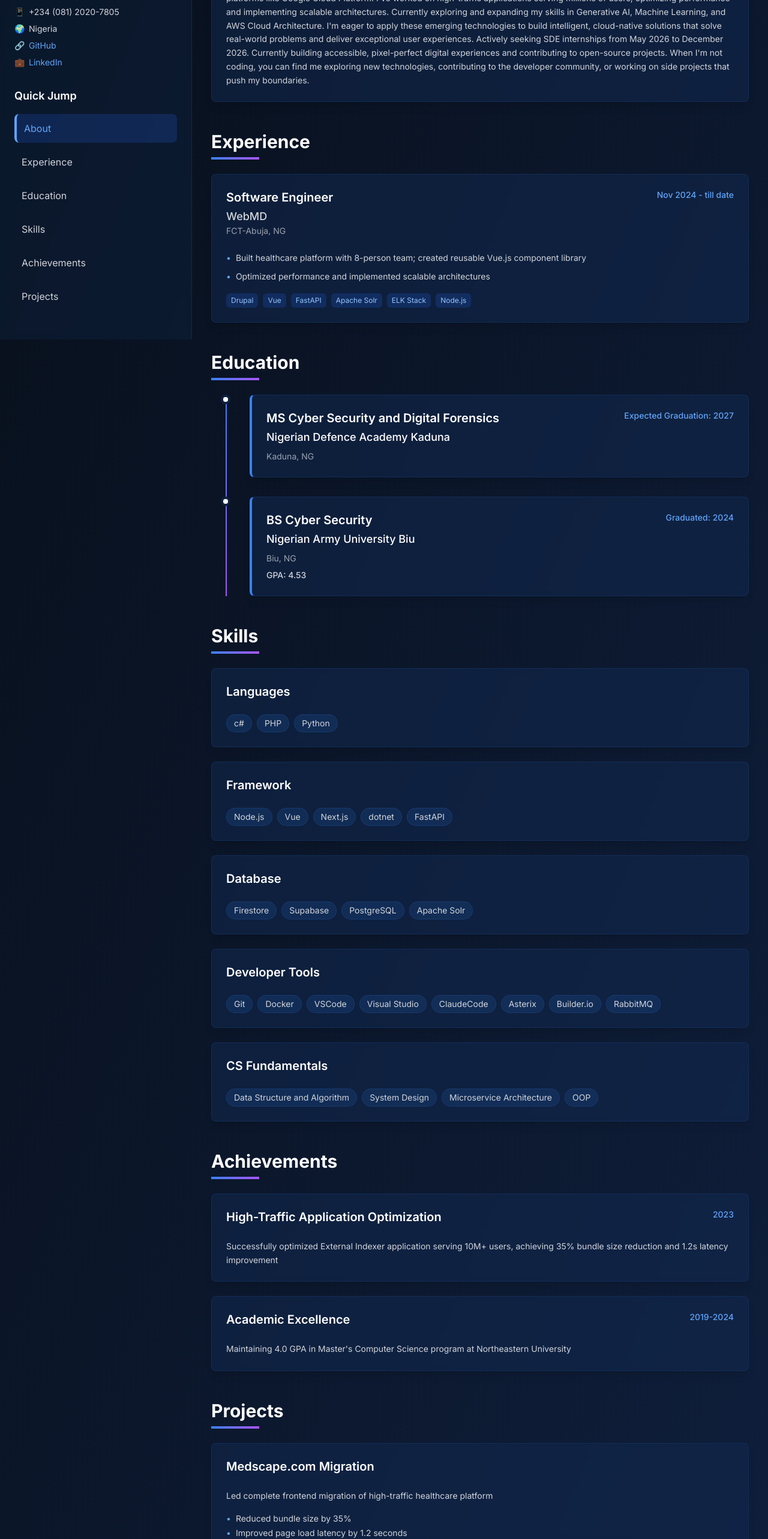
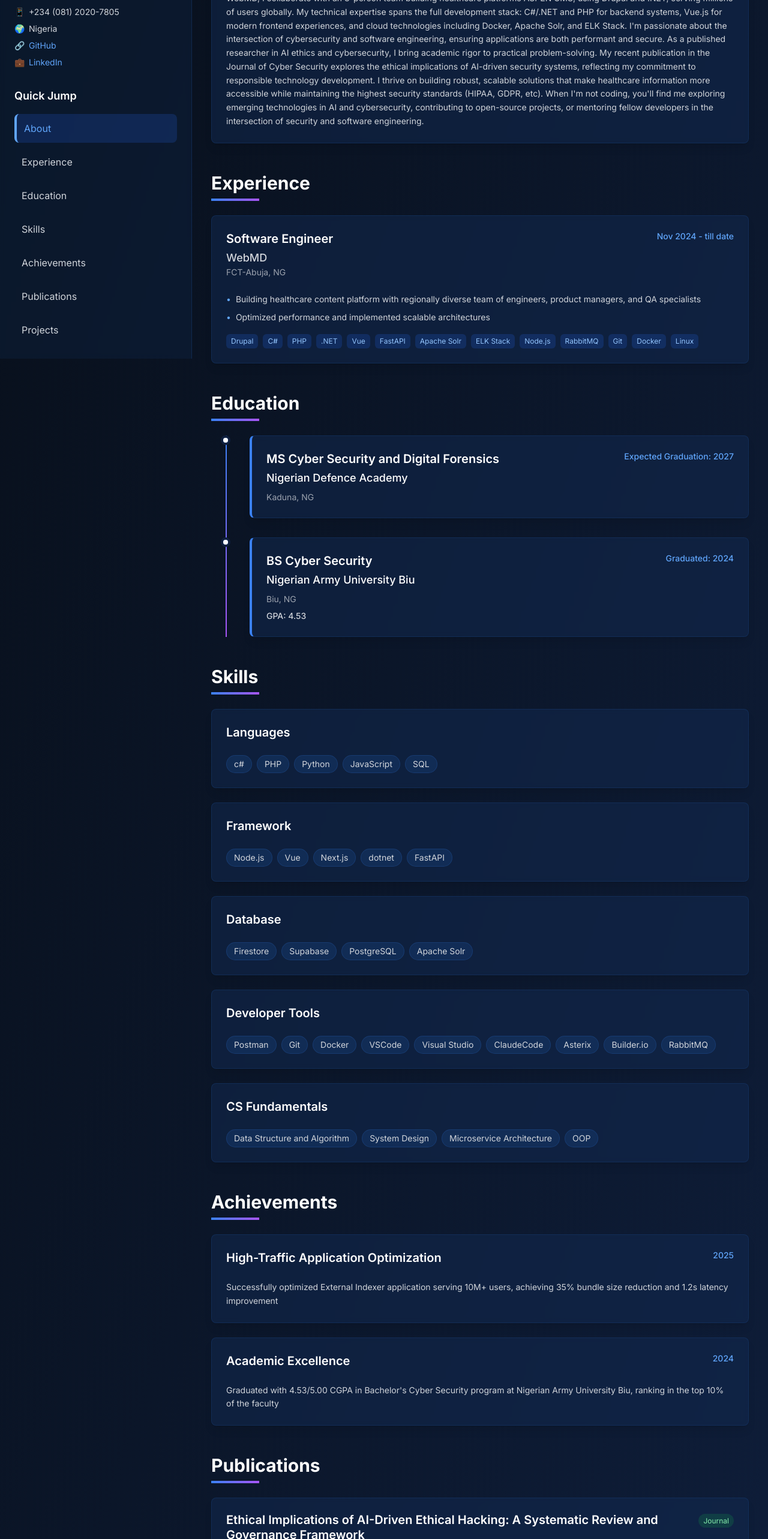
Before and after one commit to BashDee/resume.dev, a Next.js app: page / in a window 1280 px wide. Shown: the part 234-2800 px from the top of the page at 60% size. Built offline with nearby package versions, Linux system fonts and the light colour scheme.

Commit message:
feat: add publications section and update resume data structure

```diff
--- a/src/components/Resume.tsx
+++ b/src/components/Resume.tsx
@@ -1,7 +1,7 @@
 'use client';
 
 import React, { useState, useEffect } from 'react';
-import { personalInfo, aboutText, experiences, education, skills, achievements, projects } from '@/data/resumeData';
+import { personalInfo, aboutText, experiences, education, skills, achievements, projects, publications } from '@/data/resumeData';
 import { Card, CardHeader, CardContent, CardTitle } from '@/components/ui/Card';
 
 const Resume: React.FC = () => {
@@ -37,6 +37,7 @@ const Resume: React.FC = () => {
     { id: 'education', label: 'Education' },
     { id: 'skills', label: 'Skills' },
     { id: 'achievements', label: 'Achievements' },
+    { id: 'publications', label: 'Publications' },
     { id: 'projects', label: 'Projects' }
   ];
 
@@ -47,11 +48,11 @@ const Resume: React.FC = () => {
         <div className="w-80 min-h-screen bg-navy-800/30 backdrop-blur-sm border-r border-navy-700/50 p-6 fixed">
           {/* Profile Section */}
           <div className="text-center mb-8">
-            <div className="w-24 h-24 rounded-full bg-gradient-to-r from-blue-600 to-purple-600 mx-auto mb-4 flex items-center justify-center">
-              <span className="text-2xl font-bold text-white">
-                {personalInfo.name.split(' ').map(n => n[0]).join('')}
-              </span>
-            </div>
+            <img
+              src="profile.jpg"
+              alt={personalInfo.name}
+              className="w-24 h-24 rounded-full mx-auto mb-4 object-cover border-2 border-blue-500 shadow-lg shadow-blue-500/20"
+            />
             <h1 className="text-2xl font-bold text-white mb-1">{personalInfo.name}</h1>
             <p className="text-lg text-blue-400 mb-4">{personalInfo.title}</p>
 
@@ -137,7 +138,20 @@ const Resume: React.FC = () => {
                       <div className="flex items-start justify-between">
                         <div>
                           <CardTitle className="text-blue-400">{exp.title}</CardTitle>
-                          <p className="text-lg font-medium text-gray-300 mt-1">{exp.company}</p>
+                          <p className="text-lg font-medium text-gray-300 mt-1">
+                            {exp.companyUrl ? (
+                              <a
+                                href={exp.companyUrl}
+                                target="_blank"
+                                rel="noopener noreferrer"
+                                className="text-gray-300 hover:text-blue-400 transition-colors hover:underline"
+                              >
+                                {exp.company}
+                              </a>
+                            ) : (
+                              exp.company
+                            )}
+                          </p>
                           <p className="text-sm text-gray-400">{exp.location}</p>
                         </div>
                         <div className="text-right">
@@ -193,7 +207,20 @@ const Resume: React.FC = () => {
                             <div className="flex justify-between items-start mb-2">
                               <div>
                                 <CardTitle className="text-blue-400 text-xl">{edu.degree}</CardTitle>
-                                <p className="text-lg font-medium text-white mt-1">{edu.institution}</p>
+                                <p className="text-lg font-medium text-white mt-1">
+                                  {edu.institutionUrl ? (
+                                    <a
+                                      href={edu.institutionUrl}
+                                      target="_blank"
+                                      rel="noopener noreferrer"
+                                      className="text-white hover:text-blue-400 transition-colors hover:underline"
+                                    >
+                                      {edu.institution}
+                                    </a>
+                                  ) : (
+                                    edu.institution
+                                  )}
+                                </p>
                               </div>
                               <div className="text-right">
                                 <p className="text-sm font-medium text-blue-400">
@@ -273,6 +300,71 @@ const Resume: React.FC = () => {
               </div>
             </section>
 
+            {/* Publications Section */}
+            <section id="publications">
+              <div className="mb-6">
+                <h2 className="text-3xl font-bold text-white">Publications</h2>
+                <div className="w-20 h-1 bg-gradient-to-r from-blue-500 to-purple-500 mt-2"></div>
+              </div>
+              <div className="space-y-6">
+                {publications.map((publication, index) => (
+                  <Card key={`publication-${publication.title.substring(0,20)}-${index}`}>
+                    <CardHeader>
+                      <div className="flex items-start justify-between">
+                        <div className="flex-1">
+                          <CardTitle className="text-blue-400 text-lg leading-tight mb-2">
+                            {publication.url ? (
+                              <a href={publication.url} target="_blank" rel="noopener noreferrer" className="hover:text-blue-300 transition-colors">
+                                {publication.title}
+                              </a>
+                            ) : (
+                              publication.title
+                            )}
+                          </CardTitle>
+                          <div className="text-gray-300 text-sm mb-1">
+                            <span className="font-medium">Authors:</span> {publication.authors.join(', ')}
+                          </div>
+                          <div className="text-gray-400 text-sm">
+                            {publication.journal && (
+                              <span>{publication.journal} • </span>
+                            )}
+                            {publication.conference && (
+                              <span>{publication.conference} • </span>
+                            )}
+                            <span>{publication.year}</span>
+                            {publication.doi && (
+                              <span> • DOI: <a
+                                href={`https://doi.org/${publication.doi}`}
+                                target="_blank"
+                                rel="noopener noreferrer"
+                                className="text-blue-400 hover:text-blue-300 transition-colors hover:underline"
+                              >
+                                {publication.doi}
+                              </a></span>
+                            )}
+                          </div>
+                        </div>
+                        <div className="ml-4">
+                          <span className={`px-2 py-1 text-xs rounded-full ${
+                            publication.type === 'journal' ? 'bg-green-600/20 text-green-300' :
+                            publication.type === 'conference' ? 'bg-purple-600/20 text-purple-300' :
+                            publication.type === 'workshop' ? 'bg-orange-600/20 text-orange-300' :
+                            publication.type === 'preprint' ? 'bg-yellow-600/20 text-yellow-300' :
+                            'bg-gray-600/20 text-gray-300'
+                          }`}>
+                            {publication.type.charAt(0).toUpperCase() + publication.type.slice(1)}
+                          </span>
+                        </div>
+                      </div>
+                    </CardHeader>
+                    <CardContent>
+                      <p className="text-gray-300 text-sm leading-relaxed">{publication.description}</p>
+                    </CardContent>
+                  </Card>
+                ))}
+              </div>
+            </section>
+
             {/* Projects Section */}
             <section id="projects">
               <div className="mb-6">
@@ -283,7 +375,29 @@ const Resume: React.FC = () => {
                 {projects.map((project, index) => (
                   <Card key={`project-${project.title}-${index}`}>
                     <CardHeader>
-                      <CardTitle className="text-blue-400">{project.title}</CardTitle>
+                      <div className="flex items-center gap-2">
+                        <CardTitle className="text-blue-400 flex-1">
+                          {project.github ? (
+                            <a
+                              href={project.github}
+                              target="_blank"
+                              rel="noopener noreferrer"
+                              className="hover:text-blue-300 transition-colors flex items-center gap-2 group"
+                            >
+                              <span>{project.title}</span>
+                              <svg
+                                className="w-4 h-4 opacity-60 group-hover:opacity-100 transition-opacity"
+                                fill="currentColor"
+                                viewBox="0 0 20 20"
+                              >
+                                <path fillRule="evenodd" d="M10.293 3.293a1 1 0 011.414 0l6 6a1 1 0 010 1.414l-6 6a1 1 0 01-1.414-1.414L14.586 11H3a1 1 0 110-2h11.586l-4.293-4.293a1 1 0 010-1.414z" clipRule="evenodd" />
+                              </svg>
+                            </a>
+                          ) : (
+                            project.title
+                          )}
+                        </CardTitle>
+                      </div>
                     </CardHeader>
                     <CardContent>
                       <p className="text-gray-300 text-sm leading-relaxed mb-4">{project.description}</p>
--- a/src/data/resumeData.ts
+++ b/src/data/resumeData.ts
@@ -1,4 +1,4 @@
-import { PersonalInfo, Experience, Education, Skill, Achievement, Project } from '../types/resume';
+import { PersonalInfo, Experience, Education, Skill, Achievement, Project, Publication } from '../types/resume';
 
 export const personalInfo: PersonalInfo = {
   name: "Bashir Danjuma",
@@ -11,33 +11,37 @@ export const personalInfo: PersonalInfo = {
   website: "https://bashirdanjuma.dev"
 };
 
-export const aboutText = `I'm a Software Developer with a Master's degree in Cyber Security and Digital Forensics from Nigerian Defence Academy. I specialize in building scalable web applications using modern JavaScript frameworks and cloud platforms. I enjoy working at the intersection of design and engineering, creating intuitive user experiences backed by robust, clean code.
+export const aboutText = `I'm a Software Engineer at WebMD with a unique blend of practical development experience and academic research expertise. Currently pursuing my Master's degree in Cyber Security and Digital Forensics at Nigerian Defence Academy, I bring a security-first mindset to software development while building scalable healthcare platforms.
 
-My expertise spans frontend development with React and Vue.js, backend systems with Node.js and Express, and cloud deployments on platforms like Google Cloud Platform. I've worked on high-traffic applications serving millions of users, optimizing performance and implementing scalable architectures.
+With a stellar academic background (4.53/5.00 CGPA, top 10% of faculty), I've successfully transitioned from cybersecurity research to full-stack development. At WebMD, I collaborate with an 8-person team building healthcare platforms ASPEN CMS, using Drupal and .NET, serving millions of users globally.
 
-Currently exploring and expanding my skills in Generative AI, Machine Learning, and AWS Cloud Architecture. I'm eager to apply these emerging technologies to build intelligent, cloud-native solutions that solve real-world problems and deliver exceptional user experiences.
+My technical expertise spans the full development stack: C#/.NET and PHP for backend systems, Vue.js for modern frontend experiences, and cloud technologies including Docker, Apache Solr, and ELK Stack. I'm passionate about the intersection of cybersecurity and software engineering, ensuring applications are both performant and secure.
 
-Actively seeking SDE internships from May 2026 to December 2026. Currently building accessible, pixel-perfect digital experiences and contributing to open-source projects. When I'm not coding, you can find me exploring new technologies, contributing to the developer community, or working on side projects that push my boundaries.`;
+As a published researcher in AI ethics and cybersecurity, I bring academic rigor to practical problem-solving. My recent publication in the Journal of Cyber Security explores the ethical implications of AI-driven security systems, reflecting my commitment to responsible technology development.
+
+I thrive on building robust, scalable solutions that make healthcare information more accessible while maintaining the highest security standards (HIPAA, GDPR, etc). When I'm not coding, you'll find me exploring emerging technologies in AI and cybersecurity, contributing to open-source projects, or mentoring fellow developers in the intersection of security and software engineering.`;
 
 export const experiences: Experience[] = [
   {
     title: "Software Engineer",
     company: "WebMD",
+    companyUrl: "https://www.webmd.com",
     location: "FCT-Abuja, NG",
     startDate: "Nov 2024",
     endDate: "till date",
     description: [
-      "Built healthcare platform with 8-person team; created reusable Vue.js component library",
+      "Building healthcare content platform with regionally diverse team of engineers, product managers, and QA specialists",
       "Optimized performance and implemented scalable architectures"
     ],
-    technologies: ["Drupal", "Vue", "FastAPI", "Apache Solr", "ELK Stack", "Node.js"]
+    technologies: ["Drupal","C#", "PHP",".NET", "Vue", "FastAPI", "Apache Solr", "ELK Stack", "Node.js", "RabbitMQ", "Git", "Docker","Linux"]
   }
 ];
 
 export const education: Education[] = [
   {
     degree: "MS Cyber Security and Digital Forensics",
-    institution: "Nigerian Defence Academy Kaduna",
+    institution: "Nigerian Defence Academy",
+    institutionUrl: "https://www.nda.edu.ng",
     location: "Kaduna, NG",
     graduatedDate: "2027",
     gpa: "-",
@@ -45,6 +49,7 @@ export const education: Education[] = [
   {
     degree: "BS Cyber Security",
     institution: "Nigerian Army University Biu",
+    institutionUrl: "https://naub.edu.ng",
     location: "Biu, NG",
     graduatedDate: "2024",
     gpa: "4.53",
@@ -54,22 +59,19 @@ export const education: Education[] = [
 export const skills: Skill[] = [
   {
     category: "Languages",
-    // skills: ["React", "Vue", "TypeScript", "Next.js", "HTML5", "CSS3", "Tailwind CSS"],
-    skills: ["c#", "PHP", "Python"]
+    skills: ["c#", "PHP", "Python", "JavaScript", "SQL"],
   },
   {
     category: "Framework",
     skills: ["Node.js", "Vue", "Next.js", "dotnet", "FastAPI"],
-    // skills: ["Node.js", "PHP", "Python", "C#", "RESTful APIs", "Apache Solr", "RabbitMQ"]
   },
   {
     category: "Database",
     skills: ["Firestore", "Supabase", "PostgreSQL", "Apache Solr"],
-    // skills: ["AWS", "Google Cloud Platform", "Docker", "Git", "Linux"]
   },
   {
     category: "Developer Tools",
-    skills: ["Git", "Docker", "VSCode", "Visual Studio", "ClaudeCode", "Asterix", "Builder.io", "RabbitMQ"]
+    skills: ["Postman", "Git", "Docker", "VSCode", "Visual Studio", "ClaudeCode", "Asterix", "Builder.io", "RabbitMQ"]
   },
   {
     category: "CS Fundamentals",
@@ -81,36 +83,60 @@ export const achievements: Achievement[] = [
   {
     title: "High-Traffic Application Optimization",
     description: "Successfully optimized External Indexer application serving 10M+ users, achieving 35% bundle size reduction and 1.2s latency improvement",
-    date: "2023"
+    date: "2025"
   },
   {
     title: "Academic Excellence",
-    description: "Maintaining 4.0 GPA in Master's Computer Science program at Northeastern University",
-    date: "2019-2024"
+    description: "Graduated with 4.53/5.00 CGPA in Bachelor's Cyber Security program at Nigerian Army University Biu, ranking in the top 10% of the faculty",
+    date: "2024"
   }
 ];
 
 export const projects: Project[] = [
   {
-    title: "Medscape.com Migration",
-    description: "Led complete frontend migration of high-traffic healthcare platform",
-    technologies: ["Vue 3", "JavaScript", "SSR", "Performance Optimization"],
+    title: "Student Course Registration Management System",
+    description: "Designed and implemented a Python-based system for managing student courses",
+    technologies: ["PHP Vanilla", "HTML", "JavaScript", "SQL"],
+    github: "https://github.com/BashDee/stdmgt",
     highlights: [
-      "Reduced bundle size by 35%",
-      "Improved page load latency by 1.2 seconds",
-      "Served 10M+ monthly users",
-      "Implemented modern CSS-in-JS architecture"
+      "Full-stack web application for course management",
+      "User authentication and role-based access control",
+      "Database design for student and course relationships",
+      "Responsive UI design for mobile and desktop"
     ]
   },
   {
-    title: "Reusable Component Library",
-    description: "Built comprehensive Vue.js component library for healthcare platform",
-    technologies: ["Vue.js", "TypeScript", "Storybook", "Jest"],
+    title: "Development of Facial Recognition-Based Driver Identification",
+    description: "Leveraged machine learning algorithms to build a robust driver authentication system",
+    technologies: ["Python", "TensorFlow", "OpenCV", "Git", "Docker"],
+    github: "#",
     highlights: [
-      "8-person development team",
-      "Improved development efficiency",
-      "Comprehensive testing coverage",
-      "Scalable architecture design"
+      "Real-time face detection and recognition system",
+      "Machine learning model training and optimization",
+      "Computer vision preprocessing pipeline",
+      "Dockerized deployment for scalability"
+    ]
+  },
+    {
+    title: "Personalised Finance Management App",
+    description: "",
+    technologies: ["TypeScript", "SupaBase", "OpenCV", "Git", "Docker"],
+    github: "https://github.com/BashDee/pers-builder.io",
+    highlights: [
+
     ]
   }
 ];
+
+export const publications: Publication[] = [
+  {
+    title: "Ethical Implications of AI-Driven Ethical Hacking: A Systematic Review and Governance Framework",
+    authors: ["Hossana Maghiri Sufficient", "Abdulazeez Murtala Mohammed", "Bashir Danjuma"],
+    journal: "Journal of Cyber Security",
+    year: "2025",
+    description: "We established four principal ethical challenges: algorithmic bias, privacy-preserving tensions, accountability gaps, and the dual-use dilemma, and demonstrated how AI’s efficiency gains can nonetheless amplify inequities in under-resourced settings such as rural clinics and small enterprises.",
+    type: "journal",
+    url: "https://example.com/publication1",
+    doi: "10.32604/jcs.2025.066312"
+  }
+];
```
Also changed, not shown: src/types/resume.ts (+14 -0 lines), public/profile.jpg (added).
